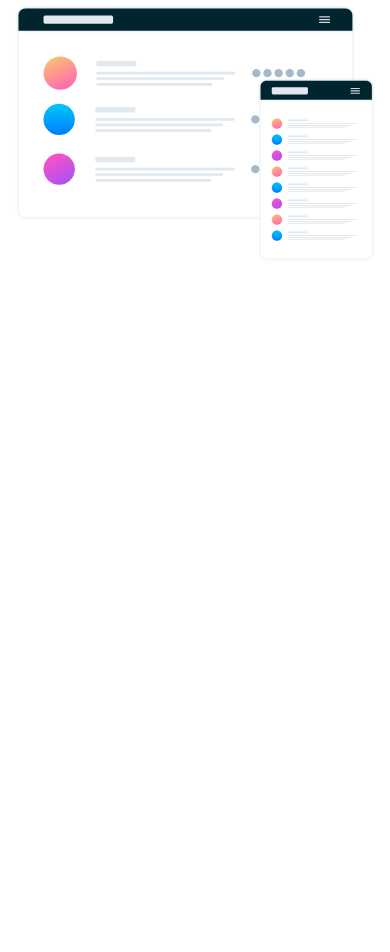
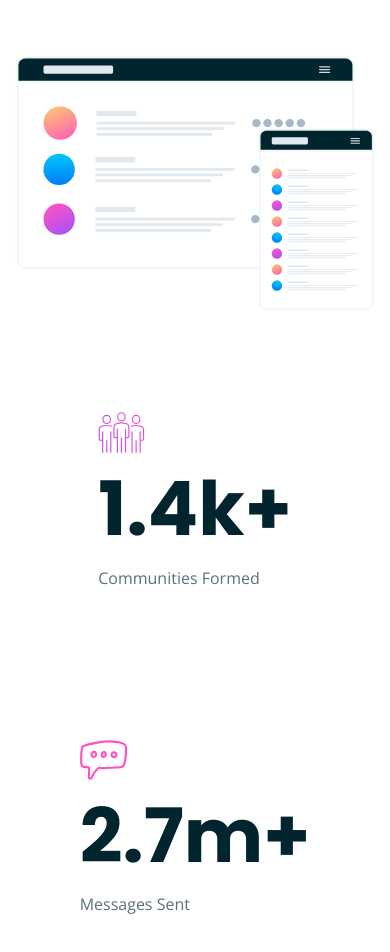
Before and after one commit to mo7aziz/huddle-landing-page-with-curved-sections, a plain HTML site: page index.html in a window 390 px wide. Shown: the part 544-1496 px from the top of the page. Before the commit the page ends 844 px from the top, so only its background shows below. Drawn offline with nearby package versions, Linux system fonts and the light colour scheme.

Commit message:
finished the statics section

```diff
--- a/index.html
+++ b/index.html
@@ -15,14 +15,14 @@
 </head>
 <body>
 
-  <div class="header">
+  <div class="header section-margin">
     <div class="container">
       <img src="./images/logo.svg" alt="Logo">
       <a href="#">Try it free</a>
     </div>
   </div>
 
-  <div class="landing">
+  <div class="landing section-margin">
     <div class="container">
       <h1 class="heading">Build The Community Your Fans Will Love</h1>
       <p>
@@ -34,5 +34,20 @@
     </div>
   </div>
 
+  <div class="statics section-margin">
+    <div class="container">
+      <div class="stat">
+        <img src="./images/icon-communities.svg" alt="icon">
+        <h1 class="heading">1.4k+</h1>
+        <p>Communities Formed</p>
+      </div>
+      <div class="stat">
+        <img src="./images/icon-messages.svg" alt="icon">
+        <h1 class="heading">2.7m+</h1>
+        <p>Messages Sent</p>
+      </div>
+    </div>
+  </div>
+
 </body>
 </html>
--- a/master.css
+++ b/master.css
@@ -124,6 +124,10 @@ a {
   margin-inline: auto;
 }
 
+.section-margin {
+    margin-bottom: 100px;
+}
+
 @media (min-width: 768px) {
   .container {
     width: 750px;
@@ -143,16 +147,6 @@ a {
 }
 
 /* header */
-
-.header {
-  margin-bottom: 100px;
-}
-
-@media (max-width: 768px) {
-  .header {
-    margin-bottom: 50px;
-  }
-}
 
 .header .container {
   padding-block: 50px;
@@ -209,3 +203,30 @@ a {
 }
 
 /* landing */
+
+/* statics */
+
+.statics .container {
+  display: grid;
+  grid-template-columns: repeat(2, 250px);
+  justify-content: center;
+  gap: 150px;
+}
+
+@media (max-width: 768px) {
+  .statics .container {
+    grid-template-columns: 1fr;
+    place-items: center;
+  }
+}
+
+.statics .stat h1 {
+  font-size: 75px;
+  margin-bottom: 0;
+}
+
+.statics .stat p {
+  color: hsla(192, 100%, 9%, 0.65);
+}
+
+/* statics */
```
